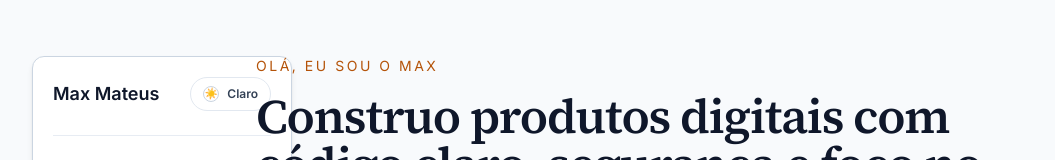
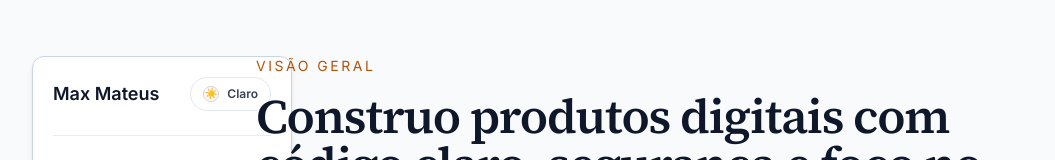
Before and after one commit to MaxMateus/max-portfolio, a Vue app: page / in a window 1280 px wide. Shown: the top 160 px of the page, without its empty margins (0-1055 px from the left). Built offline with nearby package versions, Linux system fonts and the light colour scheme.

Commit message:
portfolio pessoal

```diff
--- a/src/views/HomeView.vue
+++ b/src/views/HomeView.vue
@@ -27,7 +27,7 @@ const notes = [
 <template>
   <div class="space-y-16">
     <section class="space-y-4 fade-in">
-      <p class="text-sm uppercase tracking-[0.18em] text-amber-700 dark:text-amber-400">Olá, eu sou o Max</p>
+      <p class="text-sm uppercase tracking-[0.18em] text-amber-700 dark:text-amber-400">Visão geral</p>
       <h1 class="text-4xl font-semibold leading-tight text-slate-900 dark:text-white md:text-5xl">
         Construo produtos digitais com código claro, segurança e foco no usuário.
       </h1>
```
